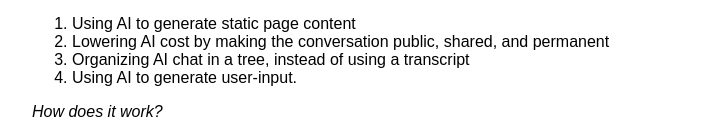
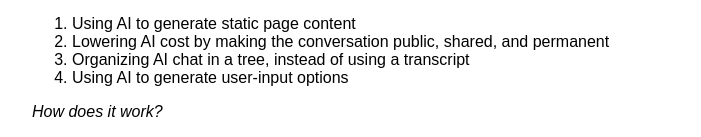
Before and after one commit to landon9720/menugpt.net, a Next.js app: page /faq in a window 1280 px wide. Shown: the part 317-454 px from the top of the page, without its empty margins (288-989 px from the left). Built offline with nearby package versions, Linux system fonts and the light colour scheme; a web font is replaced by a local one.

Commit message:
update faq

```diff
--- a/pages/faq.tsx
+++ b/pages/faq.tsx
@@ -31,7 +31,7 @@ export default function Index() {
             permanent
           </li>
           <li>Organizing AI chat in a tree, instead of using a transcript</li>
-          <li>Using AI to generate user-input.</li>
+          <li>Using AI to generate user-input options</li>
         </ol>
       </p>
       <p className={styles.question}>How does it work?</p>
```
